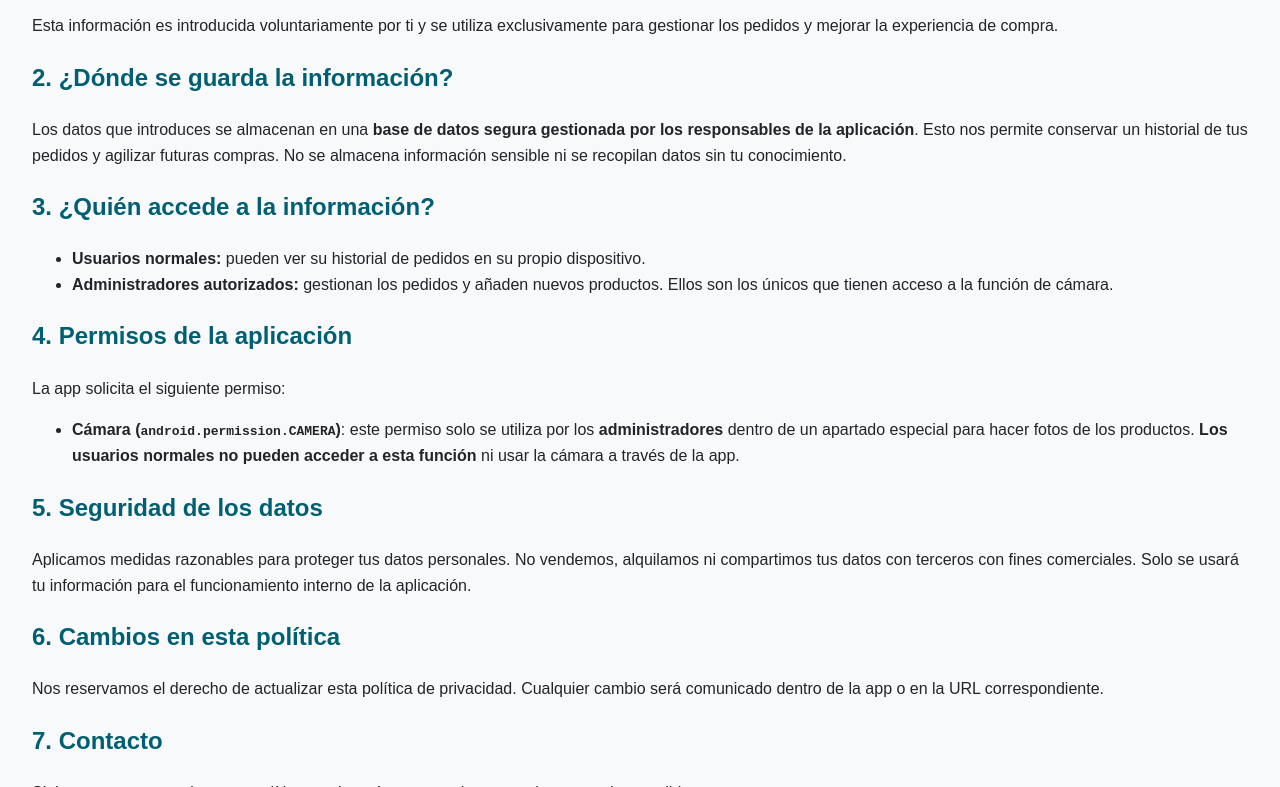
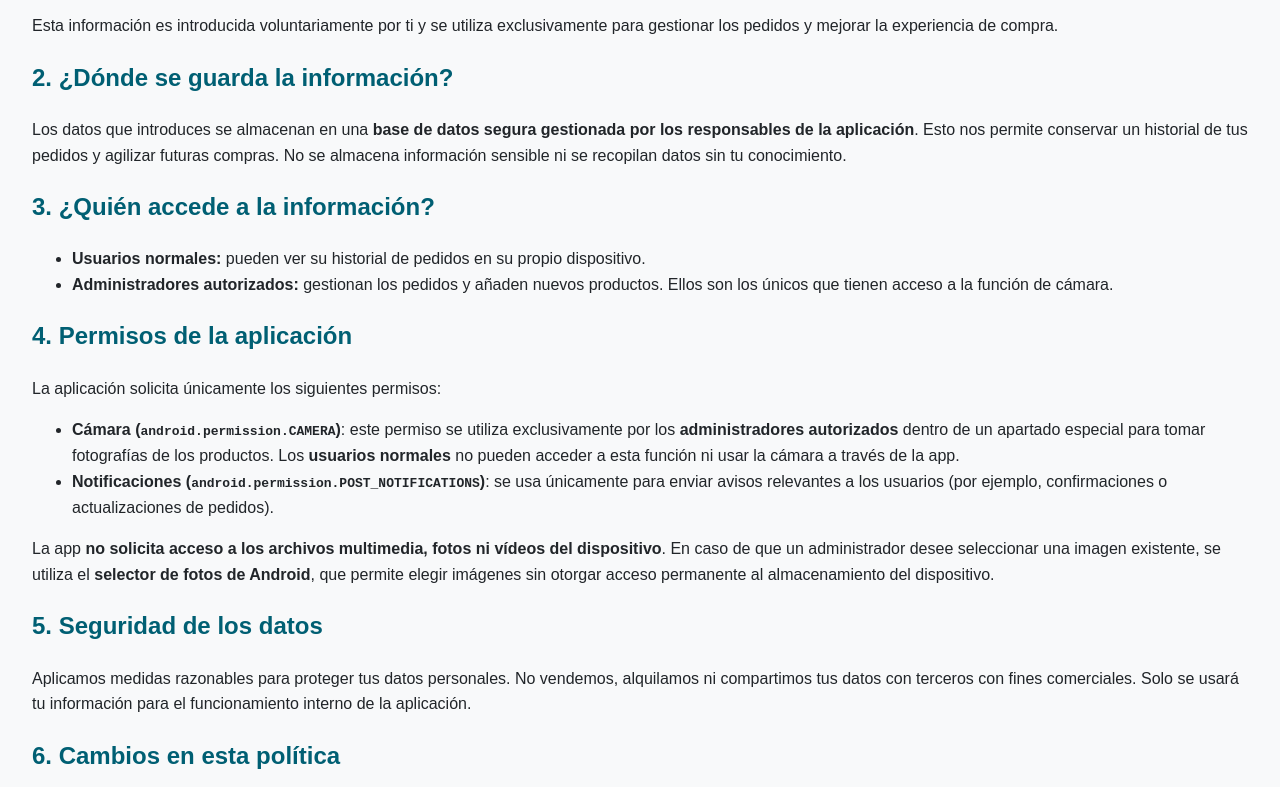
Before and after one commit to koke1588/pescaderia-privacidad, a plain HTML site: page index.html in a window 1280 px wide. Shown: the part 448-1235 px from the top of the page. Drawn offline with Linux system fonts and the light colour scheme.

Commit message:
Update index.html
Cambiando políticas

```diff
--- a/index.html
+++ b/index.html
@@ -44,10 +44,25 @@
   </ul>
 
   <h2>4. Permisos de la aplicación</h2>
-  <p>La app solicita el siguiente permiso:</p>
+  <p>La aplicación solicita únicamente los siguientes permisos:</p>
   <ul>
-    <li><strong>Cámara (<code>android.permission.CAMERA</code>)</strong>: este permiso solo se utiliza por los <strong>administradores</strong> dentro de un apartado especial para hacer fotos de los productos. <strong>Los usuarios normales no pueden acceder a esta función</strong> ni usar la cámara a través de la app.</li>
+    <li>
+      <strong>Cámara (<code>android.permission.CAMERA</code>)</strong>:
+      este permiso se utiliza exclusivamente por los <strong>administradores autorizados</strong>
+      dentro de un apartado especial para tomar fotografías de los productos.
+      Los <strong>usuarios normales</strong> no pueden acceder a esta función ni usar la cámara a través de la app.
+    </li>
+    <li>
+      <strong>Notificaciones (<code>android.permission.POST_NOTIFICATIONS</code>)</strong>:
+      se usa únicamente para enviar avisos relevantes a los usuarios (por ejemplo, confirmaciones o actualizaciones de pedidos).
+    </li>
   </ul>
+
+  <p>
+    La app <strong>no solicita acceso a los archivos multimedia, fotos ni vídeos del dispositivo</strong>.
+    En caso de que un administrador desee seleccionar una imagen existente,
+    se utiliza el <strong>selector de fotos de Android</strong>, que permite elegir imágenes sin otorgar acceso permanente al almacenamiento del dispositivo.
+  </p>
 
   <h2>5. Seguridad de los datos</h2>
   <p>Aplicamos medidas razonables para proteger tus datos personales. No vendemos, alquilamos ni compartimos tus datos con terceros con fines comerciales. Solo se usará tu información para el funcionamiento interno de la aplicación.</p>
```
